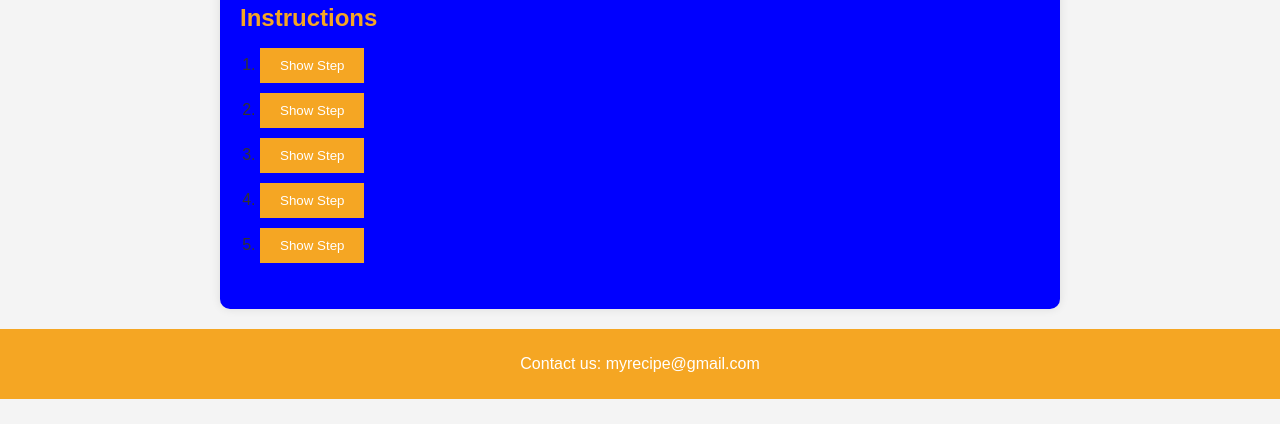
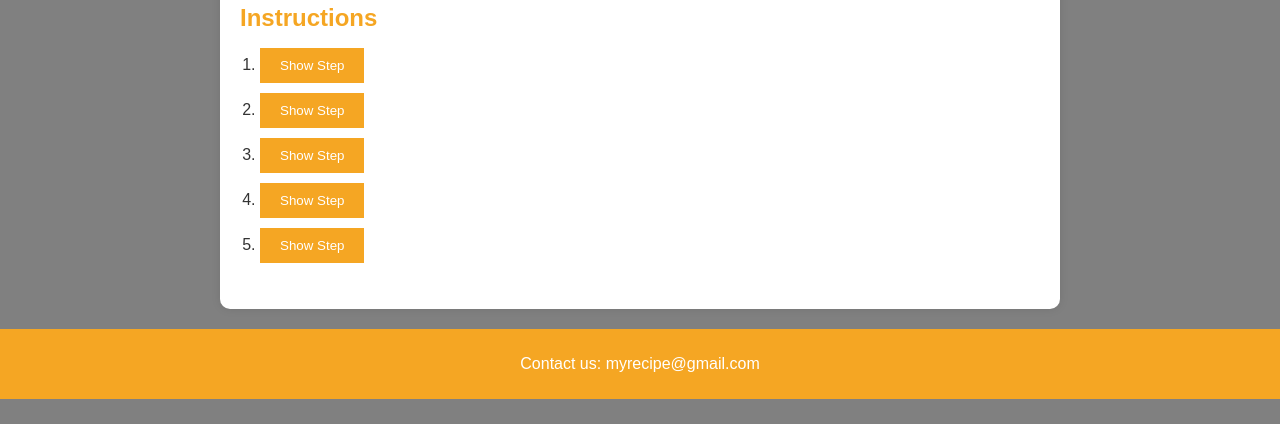
Before and after one commit to AfuneFreddy/Chocolatechip.github.io, a plain HTML site: page index.html in a window 1280 px wide. Shown: the part 376-800 px from the top of the page. Drawn offline with Linux system fonts and the light colour scheme.

Commit message:
Update index.html
changing background color

```diff
--- a/index.html
+++ b/index.html
@@ -8,7 +8,7 @@
         /* CSS Styles */
         body {
             font-family: Arial, sans-serif;
-            background-color: #f4f4f4;
+            background-color: #808080;
             color: #333;
             margin: 0;
             padding: 0;
@@ -22,7 +22,7 @@
         main {
             max-width: 800px;
             margin: 20px auto;
-            background-color: Blue;
+            background-color: White;
             padding: 20px;
             border-radius: 10px;
             box-shadow: 0 0 10px rgba(0, 0, 0, 0.1);
```
